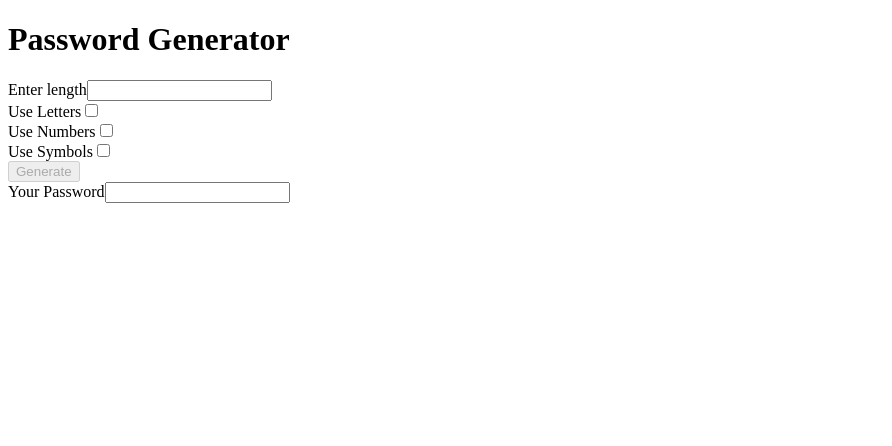
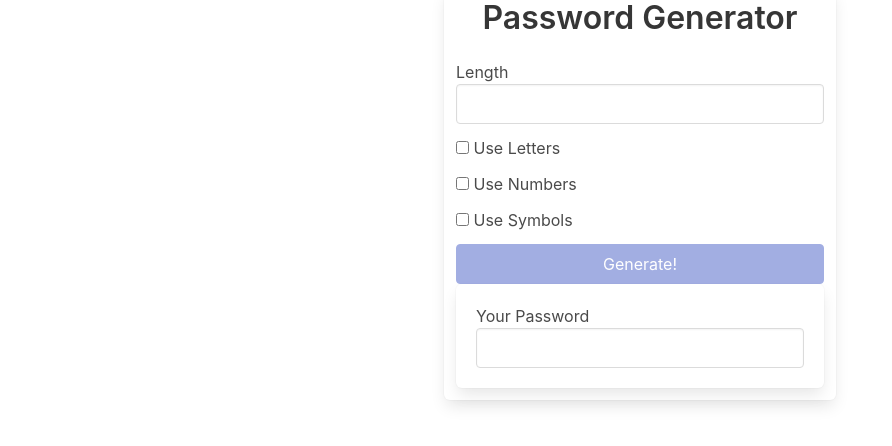
Before and after one commit to ShabanK/angular-5-tutorial, an Angular app: page / in a window 1280 px wide. Shown: the top 446 px of the page, without its empty margins (0-892 px from the left). Built offline with nearby package versions, Linux system fonts and the light colour scheme.

Commit message:
added bulma styles

```diff
--- a/src/app/app.component.html
+++ b/src/app/app.component.html
@@ -1,32 +1,50 @@
-<h1>Password Generator</h1>
-<div>
-  <label>Enter length</label>
-  <input type="text" (input)="onChangeGetLength($event.target.value)"/>
+<div class="container">
+  <div class="columns is-centered">
+    <div class="box column is-one-third">
+      <h1 class="title has-text-centered">Password Generator</h1>
+
+      <div class="field">
+        <label>Length</label>
+        <input class="input" (input)="onChangeLength($event.target.value)" />
       </div>
 
-<div>
-  <label>Use Letters</label>
-  <input type="checkbox" (change)="onChangeUseLetters()" name="" id="">
+      <div class="field">
+        <div class="control">
+          <label class="checkbox">
+            <input (change)="onChangeUseLetters()" type="checkbox" />
+            Use Letters
+          </label>
         </div>
-<div>
-  <label>Use Numbers</label>
-  <input type="checkbox" (change)="onChangeUseNumbers()" name="" id="">
-</div>
-<div>
-  <label>Use Symbols</label>
-  <input type="checkbox" (change)="onChangeUseSymbols()" name="" id="">
       </div>
 
-<div>
-  <button
-    [disabled]="!(passwordLength && (includeLetters || includeNumbers || includeSymbols))"
-     (click)="onButtonClick()"
-     >
-      Generate
-    </button>
+      <div class="field">
+        <div class="control">
+          <label class="checkbox">
+            <input (change)="onChangeUseNumbers()" type="checkbox" />
+            Use Numbers
+          </label>
+        </div>
       </div>
 
-<div>
+      <div class="field">
+        <div class="control">
+          <label class="checkbox">
+            <input (change)="onChangeUseSymbols()" type="checkbox" />
+            Use Symbols
+          </label>
+        </div>
+      </div>
+
+      <button [disabled]="
+          !(passwordLength && (includeLetters || includeSymbols || includeNumbers))
+        " (click)="onButtonClick()" class="button is-link is-fullwidth">
+        Generate!
+      </button>
+
+      <div class="box">
         <label>Your Password</label>
-  <input type="text" [value]="password">
+        <input class="input" [value]="password" />
       </div>
+    </div>
+  </div>
+</div>
--- a/src/app/app.component.ts
+++ b/src/app/app.component.ts
@@ -16,7 +16,7 @@
 
   constructor(){}
 
-  onChangeGetLength(length:string){
+  onChangeLength(length:string){
     const parsedValue = parseInt(length)
     if (!isNaN(parsedValue)){
       this.passwordLength=parsedValue
--- a/src/styles.css
+++ b/src/styles.css
@@ -1 +1,2 @@
 /* You can add global styles to this file, and also import other style files */
+@import "bulma/css/bulma.css"
```
Lines whose indentation alone changed are shown as unchanged.
